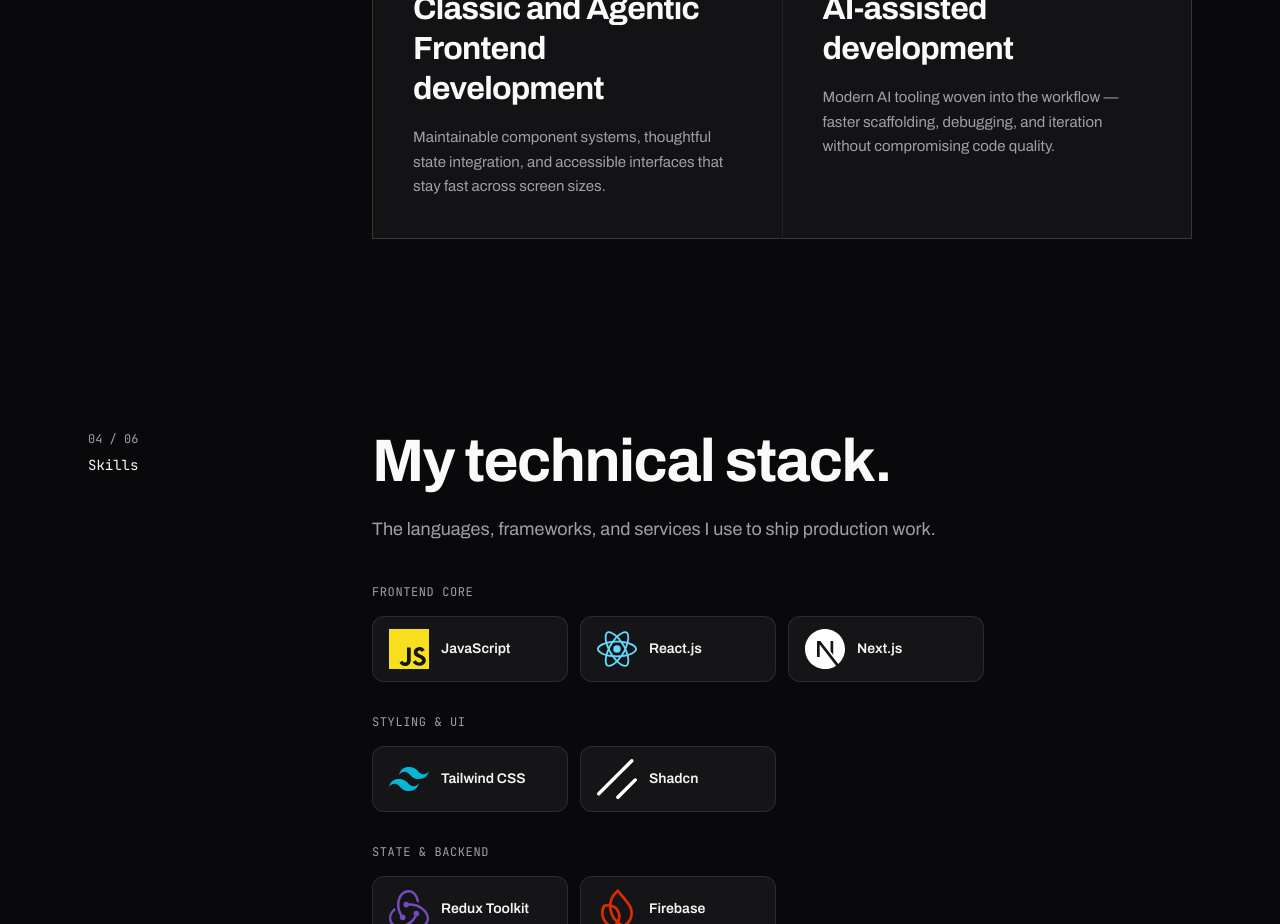
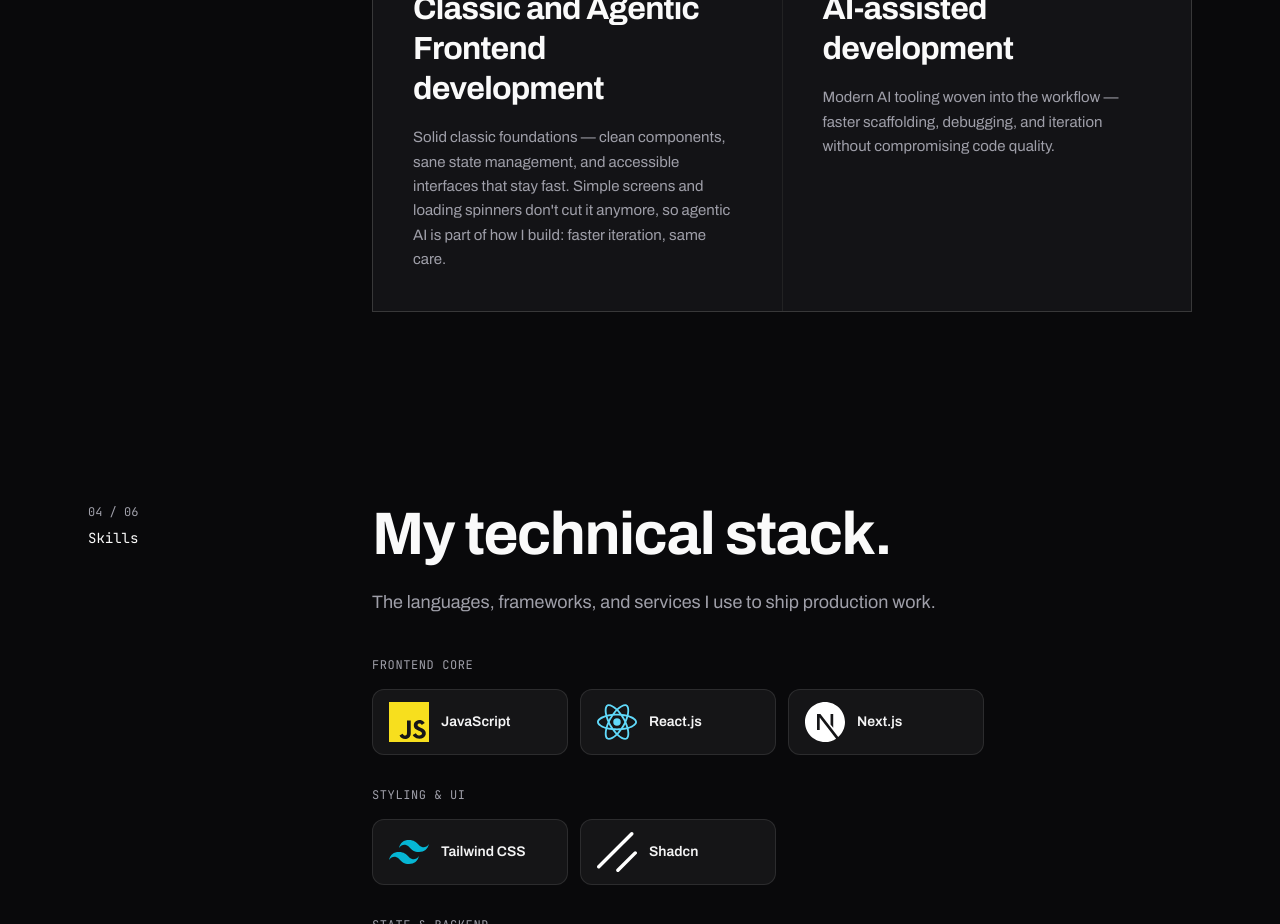
Before and after one commit to Bilal-Khan152/portfolio, a Next.js app: page / in a window 1280 px wide. Shown: the part 3500-4424 px from the top of the page. Built offline with nearby package versions, Linux system fonts and the light colour scheme.

Commit message:
Copy: weave agentic-frontend narrative into Expertise card 03 and About

```diff
--- a/components/About.jsx
+++ b/components/About.jsx
@@ -70,7 +70,8 @@ export default function About() {
                     feel dependable. My work starts before implementation I explore the
                     problem, contribute to R&amp;D, discuss flows with stakeholders, and
                     translate business requirements into end-to-end experiences people can use
-                    with confidence.
+                    with confidence. Classic frontend alone doesn&apos;t cut it anymore — so I keep
+                    agentic AI in the loop, shipping faster without losing the craft.
                   </p>
                 </div>
               </div>
--- a/components/Expertise.jsx
+++ b/components/Expertise.jsx
@@ -18,7 +18,7 @@ const cards = [
     n: '03',
     tag: 'INTERFACE LAYER',
     title: 'Classic and Agentic Frontend development',
-    text: 'Maintainable component systems, thoughtful state integration, and accessible interfaces that stay fast across screen sizes.',
+    text: 'Solid classic foundations — clean components, sane state management, and accessible interfaces that stay fast. Simple screens and loading spinners don\'t cut it anymore, so agentic AI is part of how I build: faster iteration, same care.',
   },
   {
     n: '04',
```
